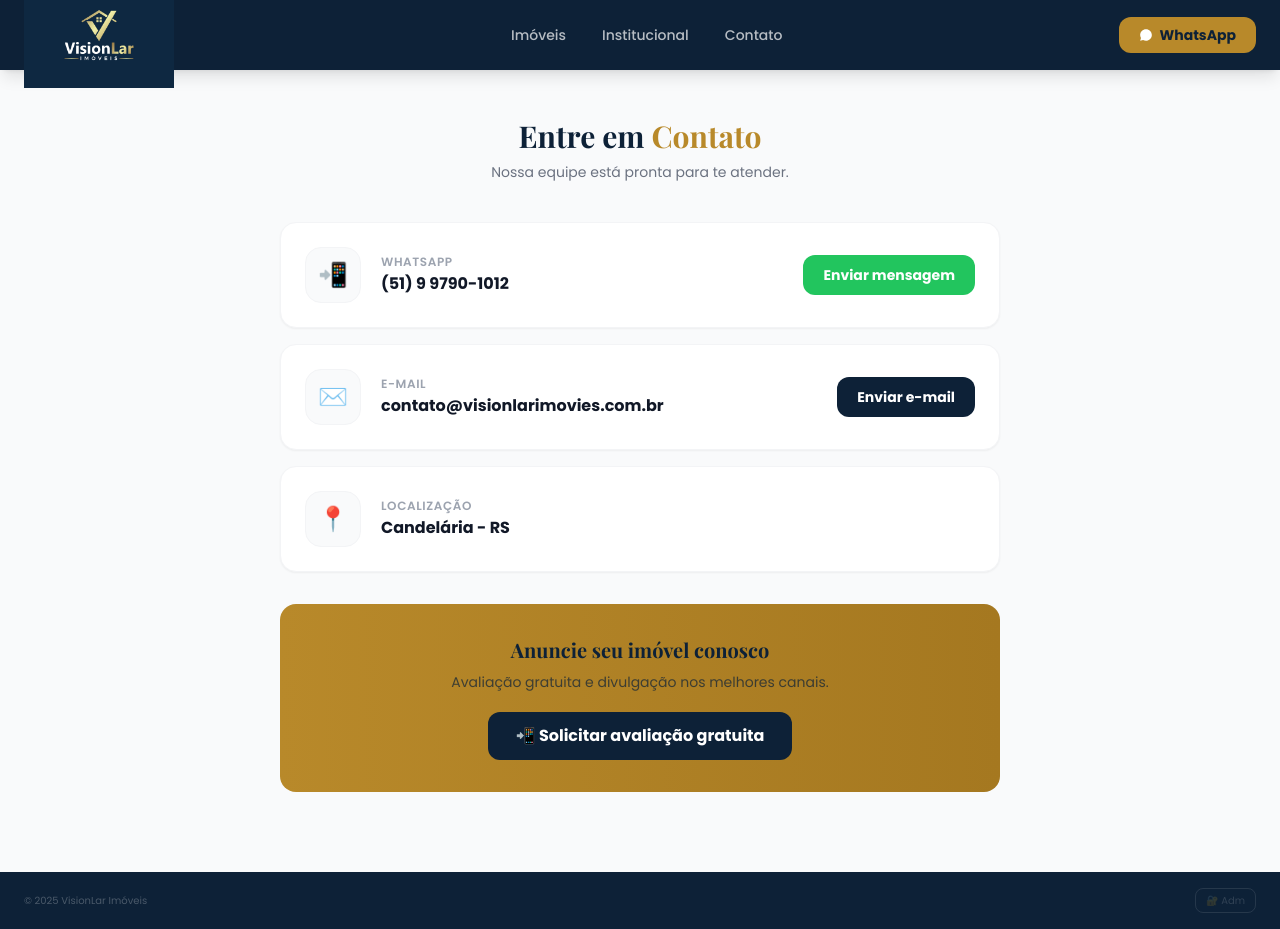
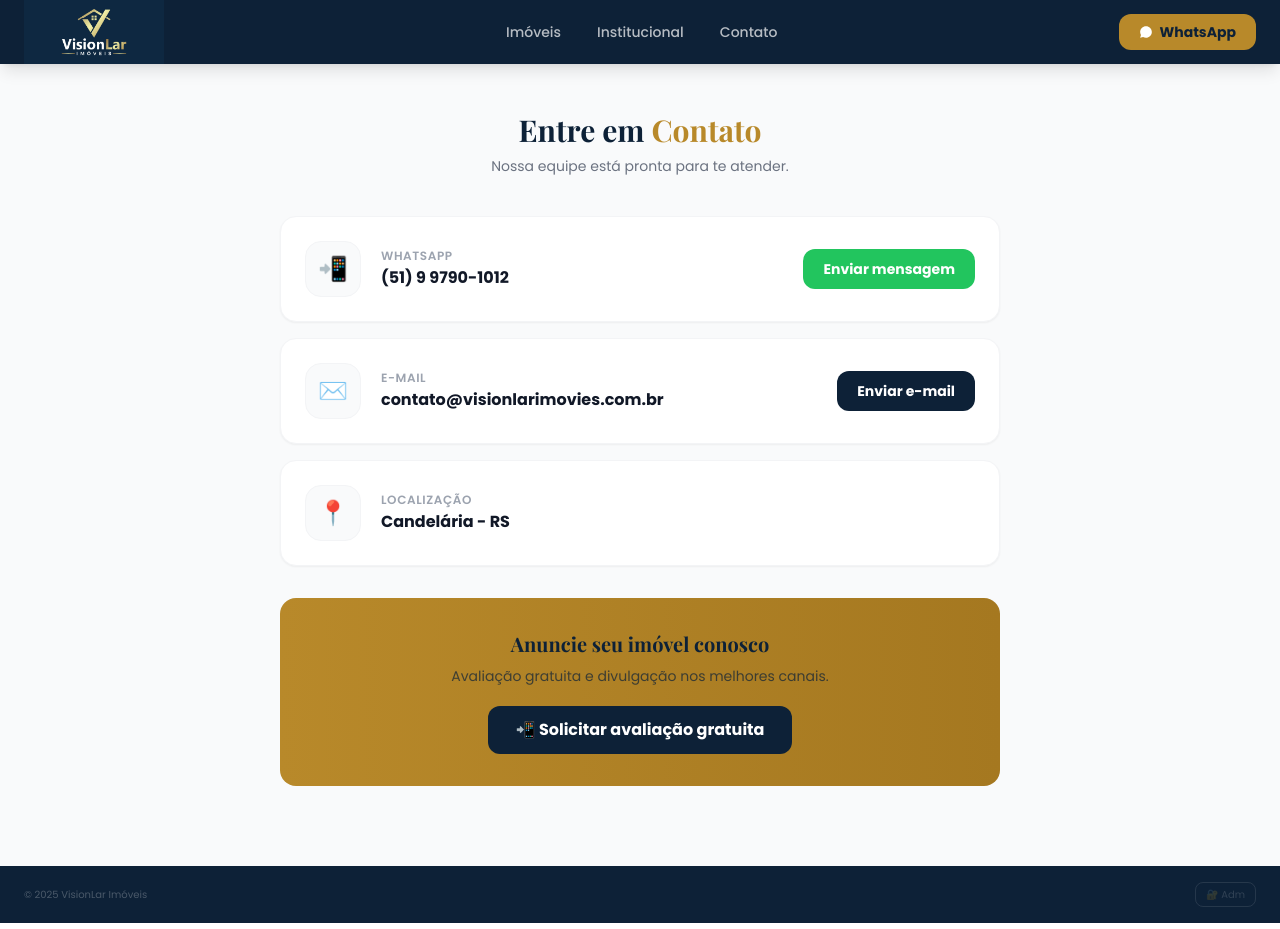
Before and after one commit to visionlarimoveis/visionlar-imoveis, a Next.js app: page /site/contato in a window 1280 px wide. Built offline with nearby package versions, Linux system fonts and the light colour scheme; no server answers; the database is empty; a web font is replaced by a local one.

Commit message:
fix: default comprar, sidebar fechado, logo institucional contato

```diff
--- a/app/site/contato/page.tsx
+++ b/app/site/contato/page.tsx
@@ -28,9 +28,9 @@ async function getConfig() {
 function Nav() {
   return (
     <nav className="bg-[#0D2137] sticky top-0 z-50 shadow-lg">
-      <div className="px-6 flex items-center justify-between" style={{ height: '70px' }}>
+      <div className="px-6 flex items-center justify-between" style={{ height: "64px", overflow: "hidden" }}>
         <Link href="/site/imoveis" className="flex items-center">
-          <Image src="/logo.png" alt="VisionLar" width={150} height={54} className="object-contain" style={{ display: 'block' }} />
+          <Image src="/logo.png" alt="VisionLar" width={140} height={48} className="object-contain" style={{maxHeight:"52px"}} style={{ display: 'block' }} />
         </Link>
         <div className="hidden md:flex gap-1">
           {[['Imóveis','/site/imoveis'],['Institucional','/site/institucional'],['Contato','/site/contato']].map(([l,h])=>(
--- a/app/site/imoveis/page.tsx
+++ b/app/site/imoveis/page.tsx
@@ -136,9 +136,9 @@ export default function ImoveisHomePage() {
   const mapRef = useRef<any>(null)
   const mapInstanceRef = useRef<any>(null)
   const markersRef = useRef<any[]>([])
-  const [sidebarOpen, setSidebarOpen] = useState(true)
+  const [sidebarOpen, setSidebarOpen] = useState(false)
 
-  const [finalidade, setFinalidade] = useState('')
+  const [finalidade, setFinalidade] = useState('Venda')
   const [tiposSel, setTiposSel] = useState<string[]>([])
   const [bairrosSel, setBairrosSel] = useState<string[]>([])
   const [cidadesSel, setCidadesSel] = useState<string[]>([])
--- a/app/site/institucional/page.tsx
+++ b/app/site/institucional/page.tsx
@@ -28,10 +28,10 @@ export default async function InstitucionalPage() {
   return (
     <div className="min-h-screen bg-gray-50">
       {/* NAV */}
-      <nav className="bg-[#0D2137] sticky top-0 z-50 shadow-lg">
-        <div className="px-6 flex items-center justify-between" style={{ height: '70px' }}>
+      <nav className="bg-[#0D2137] sticky top-0 z-50 shadow-lg" style={{overflow:"hidden"}}>
+        <div className="px-6 flex items-center justify-between" style={{height:"64px"}}>
           <Link href="/site/imoveis" className="flex items-center">
-            <Image src="/logo.png" alt="VisionLar" width={150} height={54} className="object-contain" />
+            <Image src="/logo.png" alt="VisionLar" width={140} height={48} className="object-contain" style={{maxHeight:"52px"}} />
           </Link>
           <div className="hidden md:flex gap-1">
             {[['Imóveis','/site/imoveis'],['Institucional','/site/institucional'],['Contato','/site/contato']].map(([l,h])=>(
```
